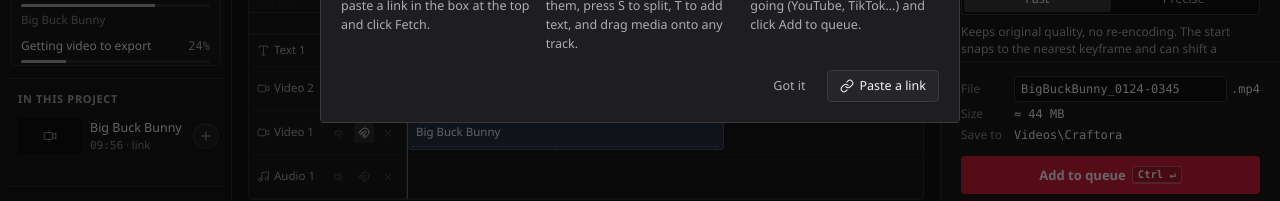
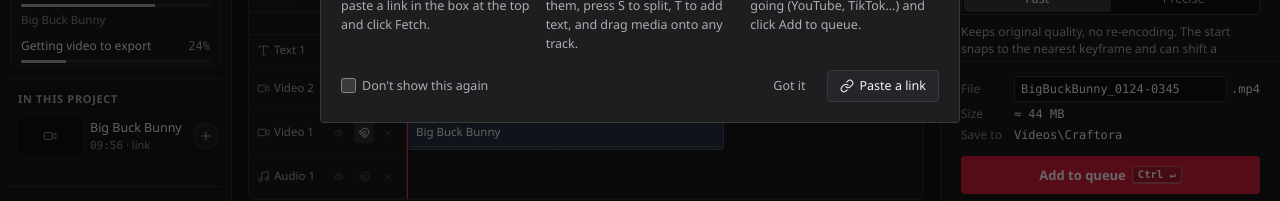
Before and after one commit to Cchheanglim/Craftora, a React (Vite) app: page / in a window 1280 px wide. Shown: the part 415-616 px from the top of the page. Built offline with nearby package versions, Linux system fonts and the light colour scheme.

Commit message:
feat: implement "Don't show this again" option in WelcomeDialog for improved user experience

```diff
--- a/src/App.tsx
+++ b/src/App.tsx
@@ -105,7 +105,7 @@ import { Transcript } from "./components/Transcript";
 import { Settings } from "./components/Settings";
 import { AssistantPanel } from "./components/AssistantPanel";
 import { TextMenu } from "./components/TextMenu";
-import { WelcomeDialog, alreadyWelcomed } from "./components/WelcomeDialog";
+import { WelcomeDialog, welcomeHidden } from "./components/WelcomeDialog";
 import { useConfirm } from "./components/ConfirmDialog";
 import { getCurrentWindow } from "@tauri-apps/api/window";
 import { Ambient } from "./components/Ambient";
@@ -307,7 +307,7 @@ export default function App() {
   const [ytDlpUpdate, setYtDlpUpdate] = useState<{ busy: boolean; message: string | null }>({ busy: false, message: null });
   const urlRef = useRef<HTMLInputElement>(null);
   /** The first-launch guide is open (it shows until it's closed once). */
-  const [welcoming, setWelcoming] = useState(() => !alreadyWelcomed());
+  const [welcoming, setWelcoming] = useState(() => !welcomeHidden());
 
   const api = useProject(() => (inDesktopApp ? emptyProject() : demoProject()));
   const { project } = api;
--- a/src/components/WelcomeDialog.css
+++ b/src/components/WelcomeDialog.css
@@ -118,7 +118,19 @@
 .welcome__actions {
   display: flex;
   justify-content: flex-end;
+  align-items: center;
   gap: var(--space-2);
+}
+
+/* "Don't show this again", on the left of the buttons. */
+.welcome__hide {
+  margin-right: auto;
+  display: flex;
+  align-items: center;
+  gap: 6px;
+  font-size: var(--text-sm);
+  color: var(--text-2);
+  cursor: pointer;
 }
 
 @media (max-width: 560px) {
--- a/src/components/WelcomeDialog.tsx
+++ b/src/components/WelcomeDialog.tsx
@@ -2,20 +2,22 @@ import { useEffect, useRef, useState } from "react";
 import { Icon } from "./Icon";
 import "./WelcomeDialog.css";
 
-const WELCOMED_KEY = "craftora.welcomeDialog";
+// Not the old "craftora.welcomeDialog" (closed once): that ticked nothing, so it shows again until ticked.
+const HIDDEN_KEY = "craftora.hideWelcome";
 
-/** Whether the welcome guide was already closed once (it only shows on the first launch). */
-export function alreadyWelcomed(): boolean {
+/** Whether "Don't show this again" was ticked; until then the guide opens at every start. */
+export function welcomeHidden(): boolean {
   try {
-    return localStorage.getItem(WELCOMED_KEY) === "1";
+    return localStorage.getItem(HIDDEN_KEY) === "1";
   } catch {
     return false;
   }
 }
 
-function rememberWelcomed() {
+function setWelcomeHidden(hidden: boolean) {
   try {
-    localStorage.setItem(WELCOMED_KEY, "1");
+    if (hidden) localStorage.setItem(HIDDEN_KEY, "1");
+    else localStorage.removeItem(HIDDEN_KEY);
   } catch {
     /* not essential: it just shows again next time */
   }
@@ -29,17 +31,19 @@ interface WelcomeDialogProps {
   onImport?: () => void;
   onPasteLink: () => void;
   busy: boolean;
-  /** Called once the guide has faded out; it has been remembered as seen by then. */
+  /** Called once the guide has faded out; "Don't show this again" has been saved by then. */
   onClose: () => void;
 }
 
 /**
- * The first-launch guide: a pop-up that fades and slides in over the app with three steps.
- * Any way of closing it (a button, Escape, a click outside) counts as seen, so it never comes back.
+ * The welcome guide: a pop-up that fades and slides in over the app with three steps, at every
+ * start until "Don't show this again" is ticked (Home → Welcome guide opens it any time, and
+ * unticking it there brings it back).
  */
 export function WelcomeDialog({ onImport, onPasteLink, busy, onClose }: WelcomeDialogProps) {
   const ref = useRef<HTMLDialogElement>(null);
   const [leaving, setLeaving] = useState(false);
+  const [hide, setHide] = useState(welcomeHidden);
 
   useEffect(() => {
     const el = ref.current;
@@ -48,7 +52,7 @@ export function WelcomeDialog({ onImport, onPasteLink, busy, onClose }: WelcomeD
 
   const close = (then?: () => void) => {
     if (leaving) return;
-    rememberWelcomed();
+    setWelcomeHidden(hide);
     setLeaving(true);
     window.setTimeout(() => {
       ref.current?.close();
@@ -98,6 +102,10 @@ export function WelcomeDialog({ onImport, onPasteLink, busy, onClose }: WelcomeD
           </li>
         </ol>
         <div className="welcome__actions">
+          <label className="welcome__hide">
+            <input type="checkbox" checked={hide} onChange={(e) => setHide(e.target.checked)} />
+            Don't show this again
+          </label>
           <button type="button" className="btn btn--ghost" onClick={() => close()}>
             Got it
           </button>
```
